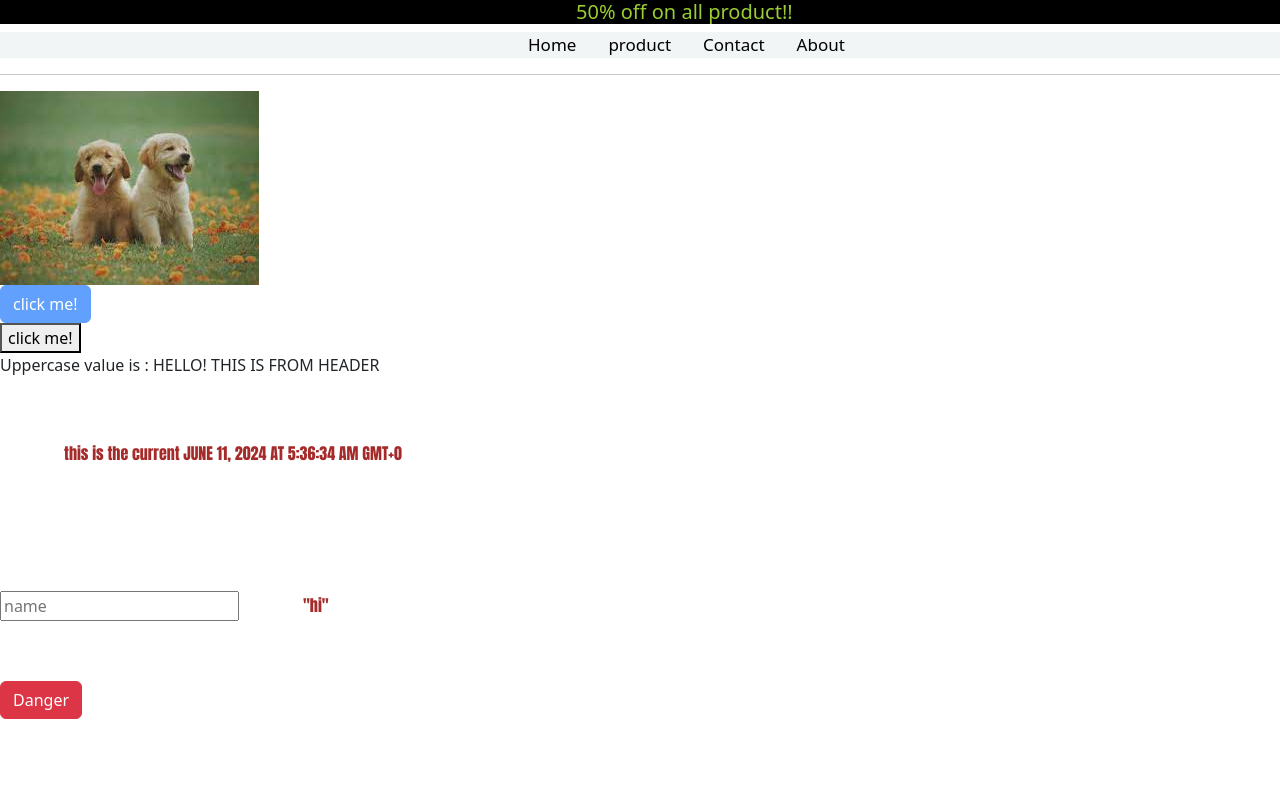
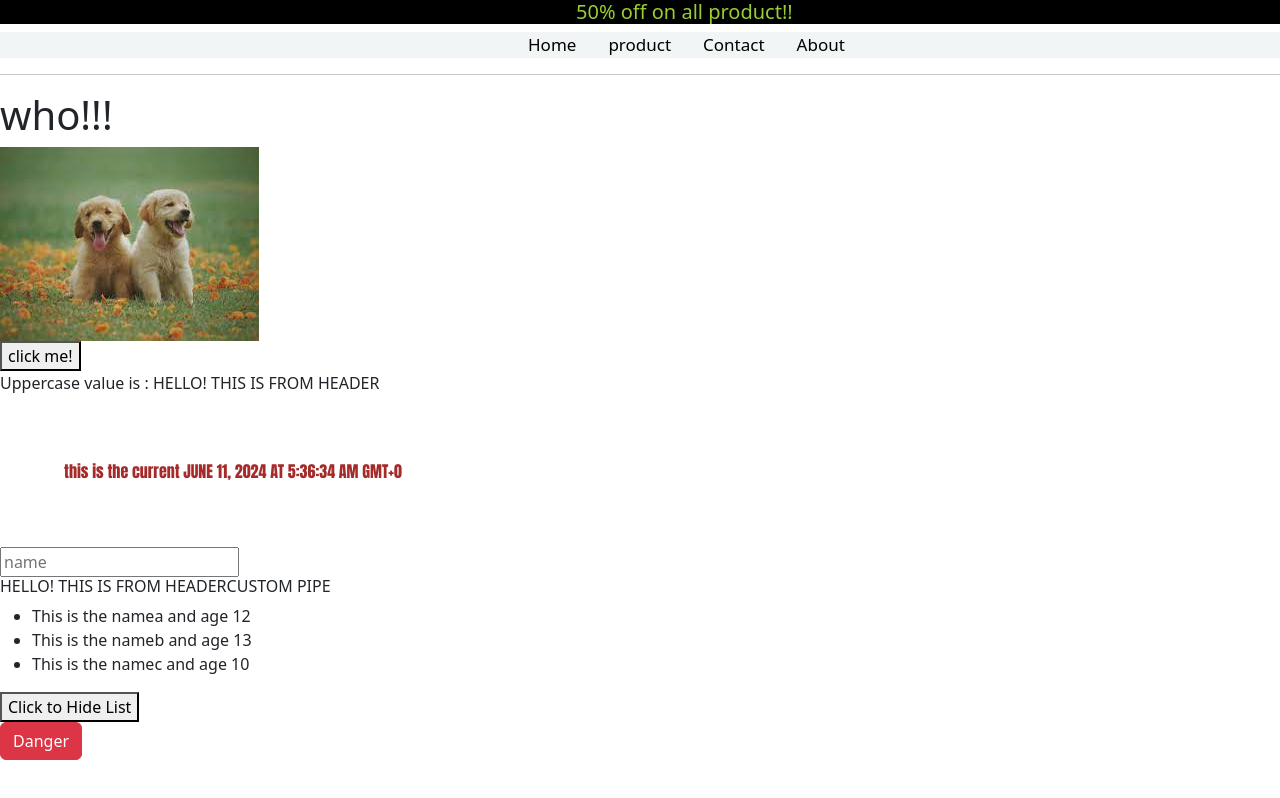
Before and after one commit to AutomationForAll/angular-repo, an Angular app in the folder angular/: page / in a window 1280 px wide. Built offline with nearby package versions, Linux system fonts and the light colour scheme.

Commit message:
Directives

```diff
--- /dev/null
+++ b/angular/src/app/custome-pipe.pipe.ts
@@ -0,0 +1,14 @@
+import { Pipe, PipeTransform } from '@angular/core';
+
+@Pipe({
+  name: 'customePipe',
+  standalone: true
+})
+export class CustomePipePipe implements PipeTransform {
+
+  transform(value1: string,value2:string): string {
+    //return value.concat("added from pipe")
+    return value1.concat(value2)
+  }
+
+}
--- a/angular/src/app/header/header.component.html
+++ b/angular/src/app/header/header.component.html
@@ -5,10 +5,15 @@
   <a href="#contact">Contact</a>
   <a href="#about">About</a>
 </div>
+<h1 *ngIf="i.length>100">This is directives</h1>
+<!-- <h1 *ngIf="i.length>5">This is directives</h1> -->
 <hr>
+<ng-template [ngIf]="i.length>5">
+  <h1>who!!!</h1>
+</ng-template>
 <img src="dog.png"/>
 <div>
-<button [disabled]="!(inStock>0)"   class="btn btn-primary" >click me!</button>
+<!-- <button [disabled]="!(inStock>0)"   class="btn btn-primary" >click me!</button> -->
 </div>
 <div>
   <button (dblclick)="show('This is alert!')">click me!</button>
@@ -20,6 +25,18 @@
 <p>this is the current {{birthday|date:'long'|uppercase}}</p>
 <div>
 <input type="text" placeholder="name" aria-hidden="true"/>
-<p [hidden]="hide()">"hi"</p>
+<!-- <p [hidden]="hidedata()">"hi"</p> -->
+<h6>{{i|customePipe:"custom pipe"|uppercase}}</h6>
+
+
+<ul *ngIf="isVisible">
+  <li *ngFor="let x of friendList">
+    This is the name{{x.name}} and age {{x.age}}
+  </li>
+</ul>
+
+<button (click)="hidedata()">
+  Click to Hide List
+</button>
 
 </div>
--- a/angular/src/app/header/header.component.ts
+++ b/angular/src/app/header/header.component.ts
@@ -1,19 +1,37 @@
 import { Component} from '@angular/core';
-import { UpperCasePipe } from '@angular/common';
+import { NgFor, NgIf, NgTemplateOutlet, UpperCasePipe } from '@angular/common';
 import { DatePipe } from '@angular/common';
 import {TopheaderComponent} from '../topheader/topheader.component'
+import { CustomePipePipe } from '../custome-pipe.pipe';
 
 @Component({
   selector: 'app-header',
   standalone: true,
-  imports: [TopheaderComponent,UpperCasePipe,DatePipe],
+  imports: [TopheaderComponent,UpperCasePipe,DatePipe,CustomePipePipe,NgIf,NgTemplateOutlet,NgFor
+  ],
   templateUrl: './header.component.html',
   styleUrl: './header.component.css'
 })
 export class HeaderComponent {
  i:string="hello! this is from header";
 j:string="This is movable item!!";
-inStock=0;
+isVisible:boolean=true
+friendList=[
+  {
+    age:12,
+    name:"a"
+  },
+  {
+    age:13,
+    name:"b"
+  },
+  {
+    age:10,
+    name:"c"
+  }
+
+
+]
 
 birthday = new Date()
 
@@ -23,8 +41,8 @@ birthday = new Date()
   alert(msg)
 }
 
-hide(){
-  return false;
+hidedata(){
+  return this.isVisible=false;
 }
 
 // constructor(){
```
Also changed, not shown: angular/src/app/topheader/topheader.component.html (line endings or trailing spaces), 1 other file (tests, documents, lock files or other folders).
